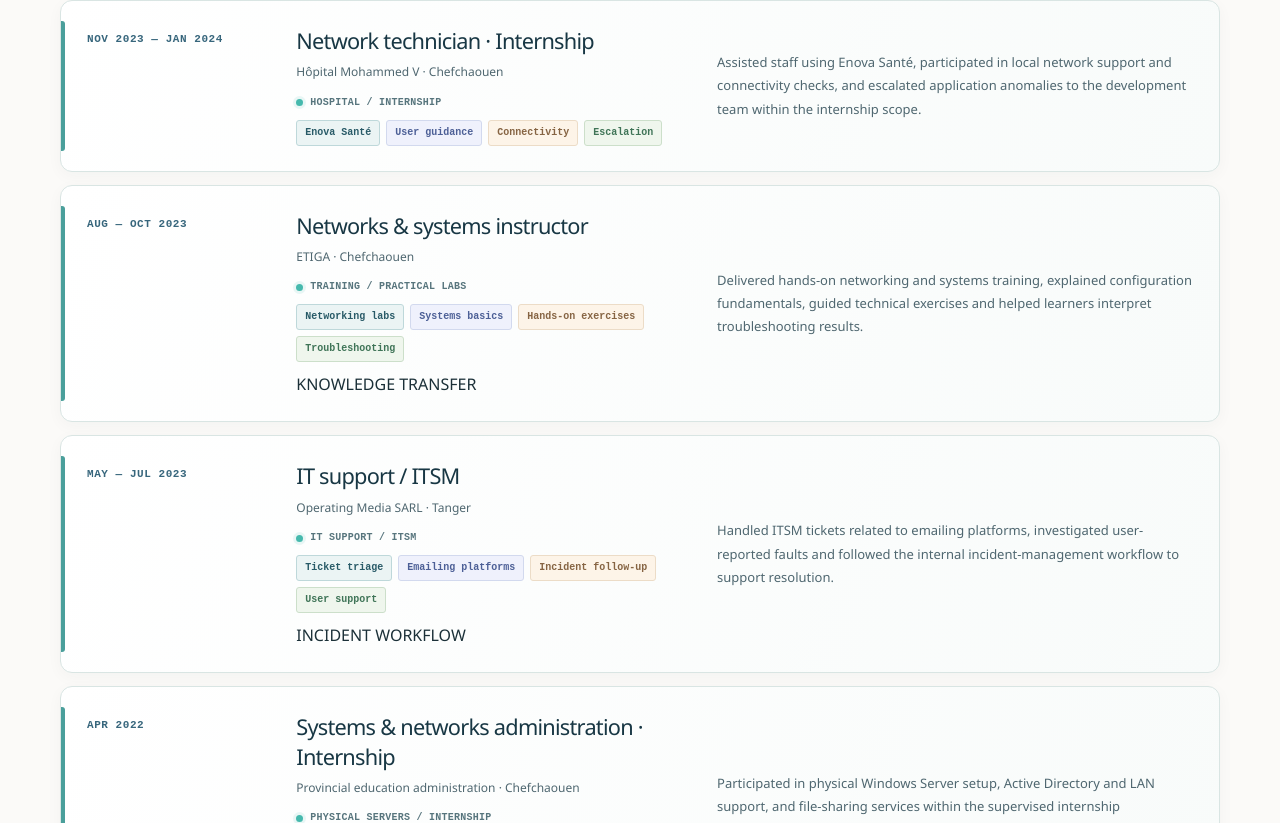
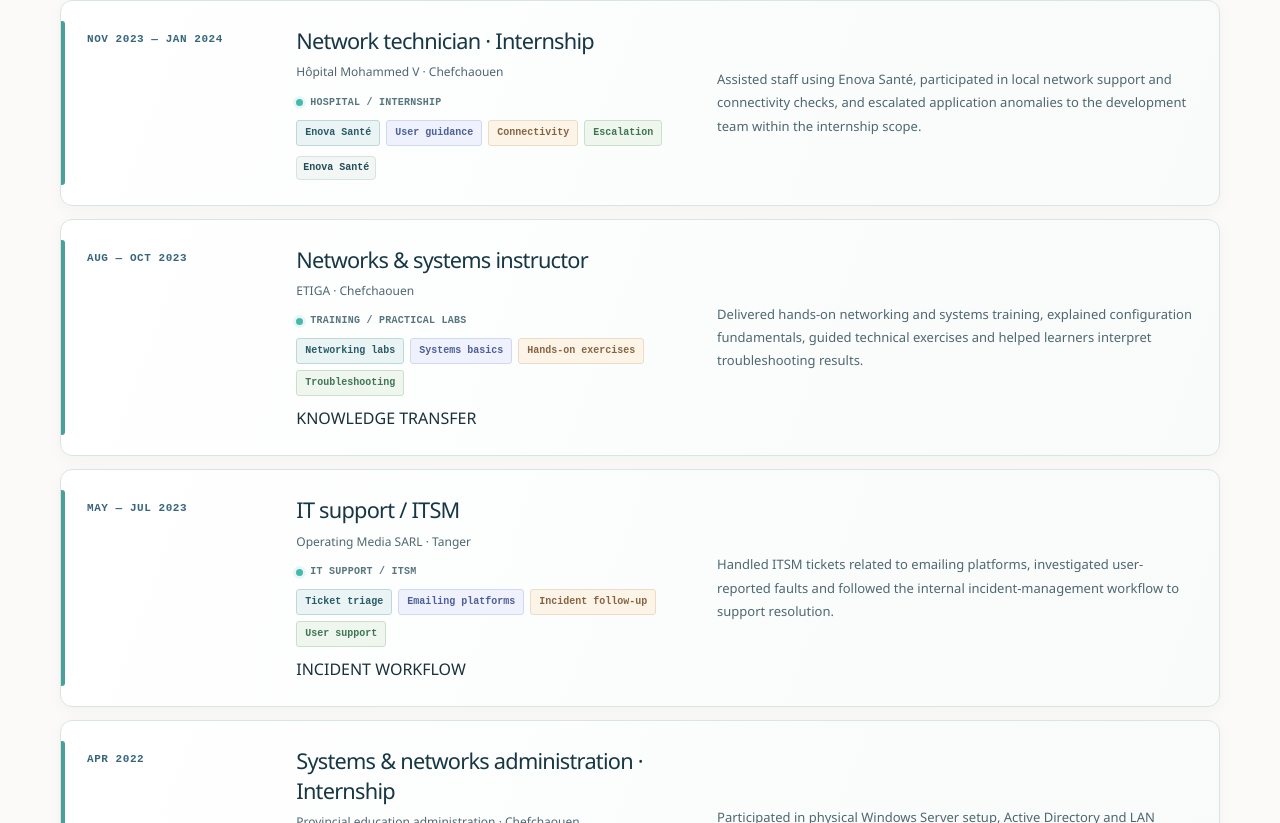
Before and after one commit to tahazitan/taha-zitane-portfolio, a Next.js app: page / in a window 1280 px wide. Shown: the part 2357-3180 px from the top of the page. Built offline with nearby package versions, Linux system fonts and the light colour scheme.

Commit message:
Ensure accented Enova Santé name resolves as text-only

```diff
--- a/src/components/TechnologyMarks.tsx
+++ b/src/components/TechnologyMarks.tsx
@@ -25,7 +25,7 @@ const brands:Brand[] = [
  {key:"zabbix",name:"Zabbix",matcher:/\bzabbix\b/i,logo:false},
  {key:"wireguard",name:"WireGuard",matcher:/\bwireguard\b/i,logo:false},
  {key:"cybrary",name:"Cybrary",matcher:/\bcybrary\b/i,logo:false},
- {key:"enova",name:"Enova Santé",matcher:/\benova\s+sant[ée]\b/i,logo:false}
+ {key:"enova",name:"Enova Santé",matcher:/\benova\s+sant[ée]/i,logo:false}
 ];
 export default function TechnologyMarks({technologies,limit=5,variant="inline"}:{technologies:readonly string[];limit?:number;variant?:Variant}){
  const haystack=technologies.join(" | ");
```
